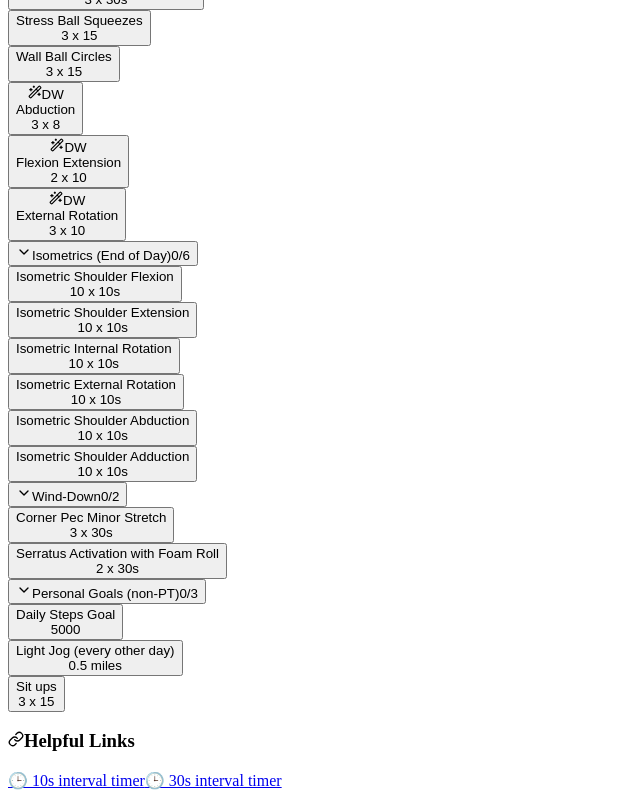
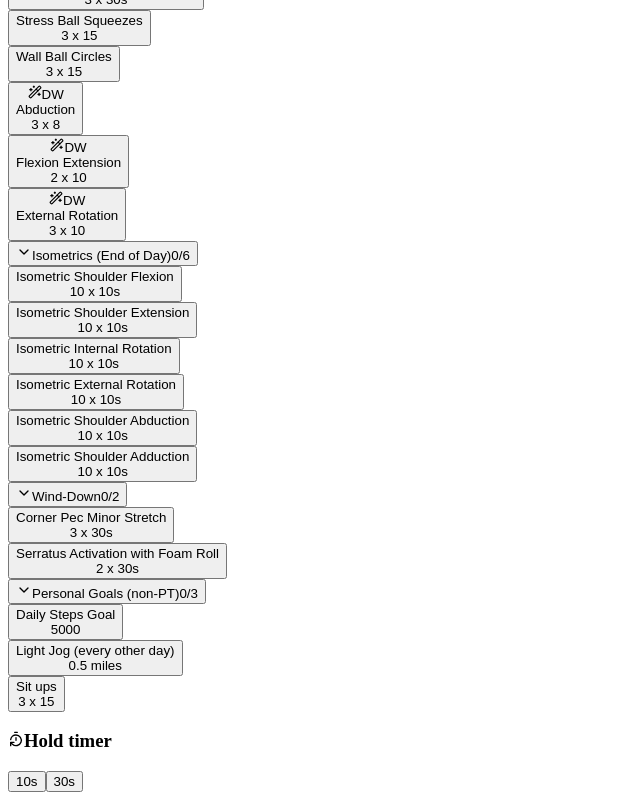
Before and after one commit to ungoldman/pt-tracker, a React (Vite) app: page / in a window 1280 px wide. Shown: the part 9350-10150 px from the top of the page, without its empty margins (0-640 px from the left). Built offline with nearby package versions, Linux system fonts and the light colour scheme; the HTML template or start-up script is replaced by a standard one.

Commit message:
replace timer links with built-in hold timer

```diff
--- a/src/components/Footer.jsx
+++ b/src/components/Footer.jsx
@@ -1,39 +1,126 @@
-import { Link } from 'lucide-react';
+import { useEffect, useRef, useState } from 'react';
+import { TimerReset, Square } from 'lucide-react';
 
-const TIMER_LINKS = [
-  { href: 'https://www.youtube.com/watch?v=_wi7j1_-O3Q', label: '🕒 10s interval timer' },
-  { href: 'https://www.youtube.com/watch?v=kD6FCbmAORY', label: '🕒 30s interval timer' },
-];
+/** Short beep via WebAudio; ctx is created on first user gesture. */
+function beep(ctx) {
+  if (!ctx) return;
+  const osc = ctx.createOscillator();
+  const gain = ctx.createGain();
+  osc.connect(gain);
+  gain.connect(ctx.destination);
+  osc.frequency.value = 880;
+  gain.gain.setValueAtTime(0.2, ctx.currentTime);
+  gain.gain.exponentialRampToValueAtTime(0.001, ctx.currentTime + 0.3);
+  osc.start();
+  osc.stop(ctx.currentTime + 0.3);
+}
 
+/**
+ * Repeating interval timer for isometric holds: pick 10s or 30s, it counts
+ * down, beeps (and vibrates, where supported), bumps the rep count, and
+ * restarts until stopped. Wall-clock based so background-tab throttling
+ * doesn't drift it.
+ */
 export default function Footer({ darkMode }) {
+  const [duration, setDuration] = useState(null); // null = idle
+  const [run, setRun] = useState(0); // bumped on start so re-pressing the active duration restarts it
+  const [remaining, setRemaining] = useState(0);
+  const [reps, setReps] = useState(0);
+  const audioRef = useRef(null);
+
+  useEffect(() => {
+    if (duration == null) return undefined;
+    let endsAt = Date.now() + duration * 1000;
+    const tick = setInterval(() => {
+      const left = Math.ceil((endsAt - Date.now()) / 1000);
+      if (left <= 0) {
+        beep(audioRef.current);
+        navigator.vibrate?.(200);
+        setReps((r) => r + 1);
+        endsAt += duration * 1000;
+        setRemaining(duration);
+      } else {
+        setRemaining(left);
+      }
+    }, 200);
+    return () => clearInterval(tick);
+  }, [duration, run]);
+
+  const start = (secs) => {
+    if (!audioRef.current && window.AudioContext) {
+      audioRef.current = new AudioContext();
+    }
+    audioRef.current?.resume?.();
+    setReps(0);
+    setRemaining(secs);
+    setDuration(secs);
+    setRun((r) => r + 1);
+  };
+
+  const stop = () => setDuration(null);
+
+  const idleButton = darkMode
+    ? 'border-gray-700 text-gray-300 hover:border-blue-500 hover:text-blue-300'
+    : 'border-gray-300 text-gray-600 hover:border-blue-400 hover:text-blue-600';
+  const activeButton = darkMode
+    ? 'border-blue-500 text-blue-300 bg-blue-900/40'
+    : 'border-blue-400 text-blue-700 bg-blue-50';
+
   return (
     <footer
       className={`w-full border-t mt-6 ${darkMode ? 'border-gray-700 bg-gray-900' : 'border-gray-200 bg-gray-50'}`}
     >
-      <div className="px-6 py-4">
-        <div className={`flex items-center gap-6 ${darkMode ? 'text-gray-400' : 'text-gray-600'}`}>
-          <h3 className="text-sm font-semibold flex items-center gap-2">
-            <Link size={16} className={darkMode ? 'text-gray-500' : 'text-gray-400'} />
-            Helpful Links
+      <div className="px-3 sm:px-6 py-3">
+        <div
+          className={`flex flex-wrap items-center gap-x-4 gap-y-2 ${darkMode ? 'text-gray-400' : 'text-gray-600'}`}
+        >
+          <h3 className="text-sm font-semibold flex items-center gap-2 whitespace-nowrap">
+            <TimerReset size={16} className={darkMode ? 'text-gray-500' : 'text-gray-400'} />
+            Hold timer
           </h3>
 
-          <div className="flex items-center gap-6">
-            {TIMER_LINKS.map(({ href, label }) => (
-              <a
-                key={href}
-                href={href}
-                target="_blank"
-                rel="noopener noreferrer"
-                className={`text-sm transition-colors hover:underline ${
-                  darkMode
-                    ? 'text-gray-300 hover:text-gray-100'
-                    : 'text-gray-700 hover:text-gray-900'
+          <div className="flex items-center gap-2">
+            {[10, 30].map((secs) => (
+              <button
+                key={secs}
+                onClick={() => start(secs)}
+                className={`text-sm px-3 py-1.5 rounded-lg border transition-colors ${
+                  duration === secs ? activeButton : idleButton
+                }`}
+                title={`Repeating ${secs}-second timer`}
+              >
+                {secs}s
+              </button>
+            ))}
+          </div>
+
+          {duration != null && (
+            <div className="flex items-center gap-3">
+              <span
+                className={`text-2xl font-bold tabular-nums ${
+                  remaining <= 3
+                    ? 'text-orange-400'
+                    : darkMode
+                      ? 'text-gray-100'
+                      : 'text-gray-800'
                 }`}
               >
-                {label}
-              </a>
-            ))}
-          </div>
+                {remaining}s
+              </span>
+              <span className="text-sm whitespace-nowrap">rep {reps + 1}</span>
+              <button
+                onClick={stop}
+                className={`flex items-center gap-1 text-sm px-3 py-1.5 rounded-lg border transition-colors ${
+                  darkMode
+                    ? 'border-red-800 text-red-300 hover:bg-red-900/40'
+                    : 'border-red-300 text-red-600 hover:bg-red-50'
+                }`}
+              >
+                <Square size={12} />
+                Stop
+              </button>
+            </div>
+          )}
         </div>
       </div>
     </footer>
```
